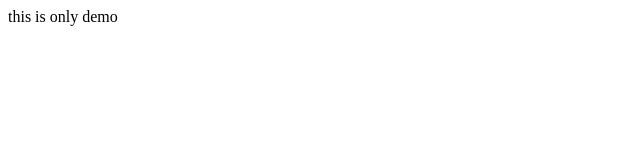
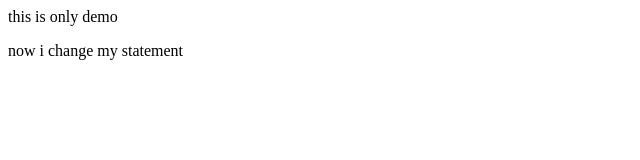
Before and after one commit to sharma-akshit/mycode, a plain HTML site: page index.html in a window 1280 px wide. Shown: the whole page, without its empty margins (0-640 px from the left). Drawn offline with Linux system fonts and the light colour scheme.

Commit message:
add new line again

```diff
--- a/index.html
+++ b/index.html
@@ -1,2 +1,3 @@
 <p-hello</p>
 <p>this is only demo</p>
+<p>now i change my statement</p>
```
